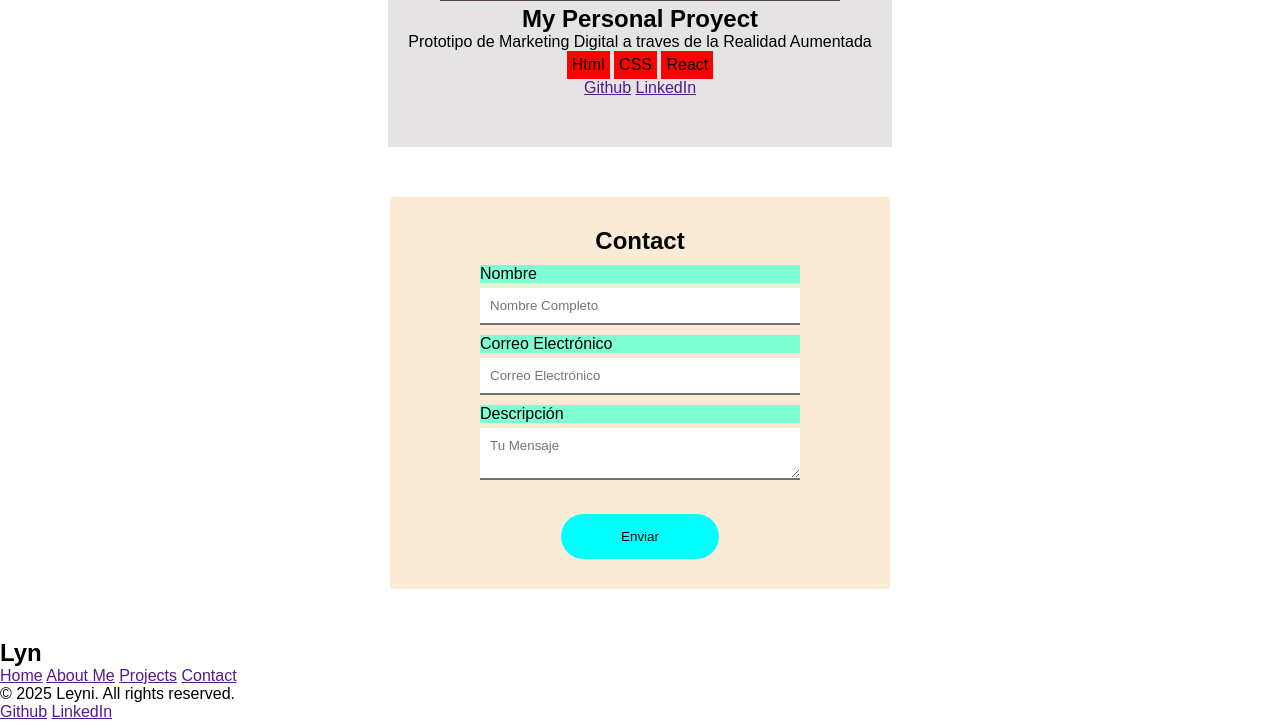
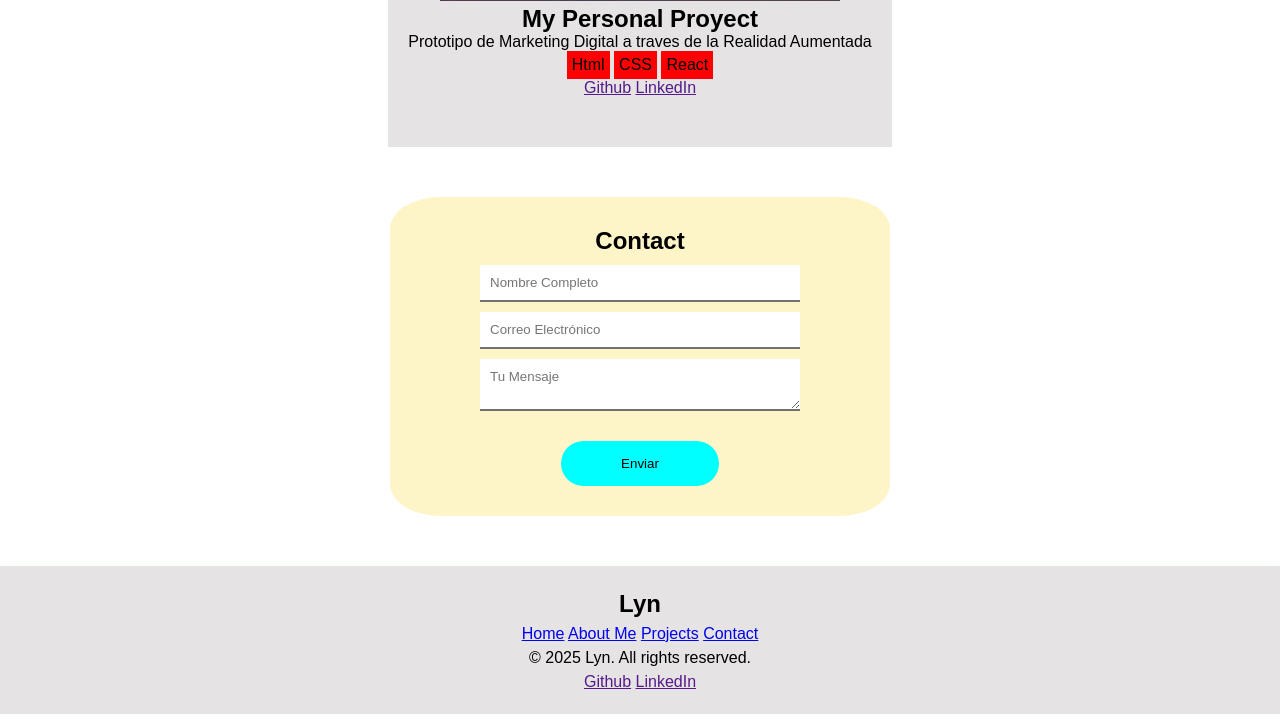
Before and after one commit to Leyni12/Lyn_page, a plain HTML site: page index.html in a window 1280 px wide. Shown: the part 2013-2734 px from the top of the page. Drawn offline with Linux system fonts and the light colour scheme.

Commit message:
Terminada 80% pero falta ponerla bonita

```diff
--- a/css.css
+++ b/css.css
@@ -267,23 +267,34 @@ header nav a {
     max-width: 500px;
     width: 100%;
     margin: 50px auto;
-    background-color: antiquewhite;
+    background-color: rgba(253, 245, 200);
     padding-top: 30px;
+    border-radius: 10%;
 }
 
-.name, .email, .description {
+/*.name, .email, .description {
     display: flex;
     margin: 10px 0 5px 0;
     background-color: aquamarine;
-}
+}*/
 
 .cajaName, .cajaEmail, .cajaMensaje {
+
+    display: flex;
+    margin: 10px 0 5px 0;
 
     width: 300px;
     padding: 10px;
     border: none;/*ponemos none para que ya no este la caja y poder poner solo la linea adebajo*/
     border-bottom: 2px solid #717171;/*border-bottom para que aparezca la linea solo adebajo*/
     outline: none; /*para qie desaparezca la cajita negra*/
+
+}
+
+.cajaName:focus, .cajaEmail:focus, .cajaMensaje:focus {
+    border-bottom: 2px solid blue; /*cambia de color la linea al darle click*/
+    transform: scale(1.02); /*agranda un poco la caja al darle click*/
+
 
 }
 
@@ -301,3 +312,13 @@ header nav a {
     background-color: rgb(105, 241, 105);
     transform: scale(1.05);
 }
+
+
+footer {
+    text-align: center;
+    padding: 20px;
+    background-color: #e5e3e3;
+    margin-top: 50px;
+    box-shadow: 2px 4px 15px 0 rgba(147, 237, 164, 0.2);
+    line-height: 1.5;/*interlineado*/
+}
--- a/index.html
+++ b/index.html
@@ -10,14 +10,14 @@
 <body>
     <header class="miNav">
         <nav>
-            <a href="index.html">Home</a>
-            <a href="">About Me</a>
-            <a href="">Projects</a>
-            <a href="">Contact</a>
+            <a href="#Home">Home</a>
+            <a href="#AboutMe">About Me</a>
+            <a href="#Projects">Projects</a>
+            <a href="#Contact">Contact</a>
         </nav>
     </header>
 
-
+    <section id="Home">
     <div class="principalContainer">
         <div class="unirBloques">
 
@@ -38,6 +38,9 @@
         </div>
         </div>
 
+        </section>
+
+        <section id="AboutMe">
         <div class="aboutMeSection">
             <div class="unir_about">
                 <div class="aboutMeTexto1">
@@ -59,10 +62,10 @@
                 <img src="img/img1.jpeg" alt="Personaje de Anime" class="img2">
             </div>
         </div>
+        </section>
 
 
-
-
+        <section id="Projects">
         <div class="proyectContainer">
             <div class="unirProyect">
             <h2 class="proyectTitle">Featured Work</h2>
@@ -103,15 +106,18 @@
             </div>
             </div>
 
-        </div>
+            </div>
+            </section>
+
+            <section id="Contact">
         <div class="contactContainer">
             <h2>Contact</h2>
             <form action="">
-                <label for="" class="name">Nombre</label>
+                <label for="" class="name"></label>
                 <input type="text" placeholder="Nombre Completo" class="cajaName">
-                <label for="" class="email">Correo Electrónico</label>
+                <label for="" class="email"></label>
                 <input type="email" placeholder="Correo Electrónico" class="cajaEmail">
-                <label for="" class="description">Descripción</label>
+                <label for="" class="description"></label>
                 <textarea placeholder="Tu Mensaje" class="cajaMensaje"></textarea>
 
 
@@ -119,14 +125,16 @@
             <button type="submit" class="boton">Enviar</button>
         </div>
         </div>
+        </form>
+        </section>
 
         <footer>
             <H2>Lyn</H2>
-            <a href="">Home</a>
-            <a href="">About Me</a>
-            <a href="">Projects</a>
-            <a href="">Contact</a>
-            <p>&copy; 2025 Leyni. All rights reserved.</p>
+            <a href="#Home">Home</a>
+            <a href="#AboutMe">About Me</a>
+            <a href="#Projects">Projects</a>
+            <a href="#Contact">Contact</a>
+            <p>&copy; 2025 Lyn. All rights reserved.</p>
             <a href="">Github</a>
             <a href="">LinkedIn</a>
         </footer>
```
